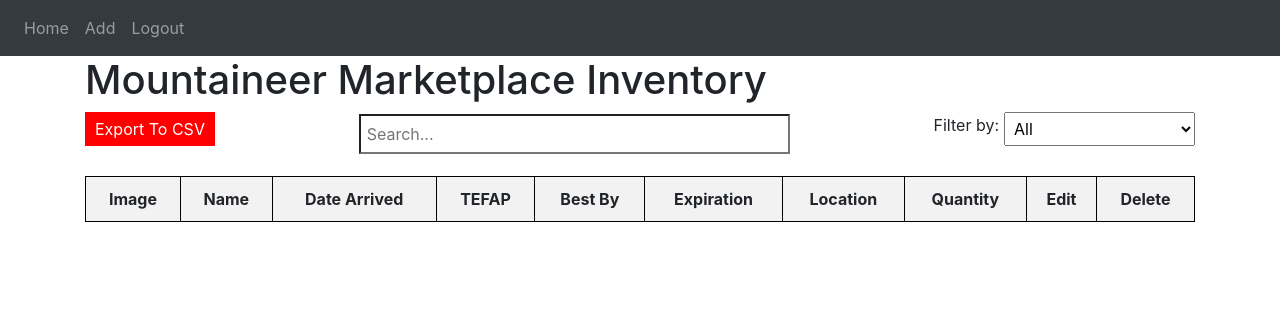
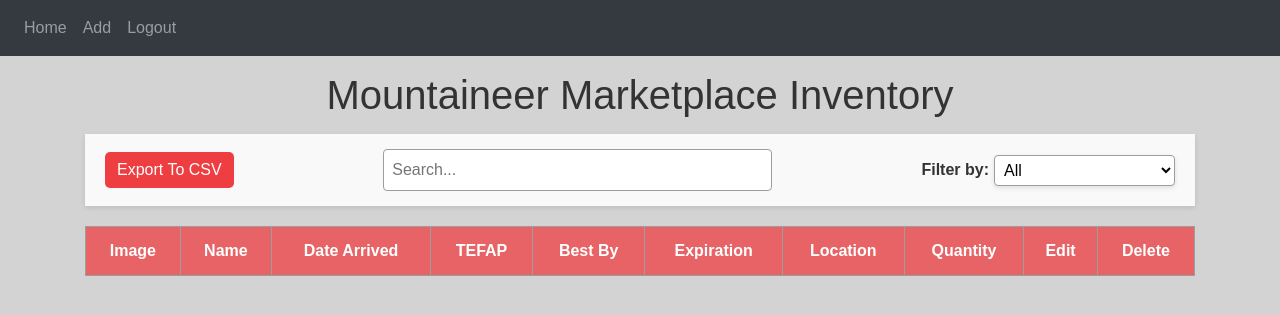
Before and after one commit to azamora96/Mountaineer-Marketplace-Inventory, a Flask app: template website/templates/home.html in a window 1280 px wide. Shown: the top 315 px of the page. Run offline with Flask 3, Linux system fonts and the light colour scheme; the template is opened without the code that fills it, so the values that code supplies are empty; some libraries are stand-ins or nearby versions.

Commit message:
home styling and other small edits

```diff
--- /dev/null
+++ b/website/static/style/base.css
@@ -0,0 +1,15 @@
+#imageModal {
+    display: none;
+    position: fixed;
+    z-index: 9999;
+    width: 100%;
+    height: 100%;
+    background-color: rgba(0,0,0,0.8);
+    justify-content: center;
+}
+#modalImage {
+    max-width: 90%;
+    max-height: 90%;
+    border-radius: 10px;
+    box-shadow: 0 0 20px rgba(255, 255, 255, 0.3);
+}
--- /dev/null
+++ b/website/static/style/home.css
@@ -0,0 +1,167 @@
+body {
+    background-color: rgba(211, 211, 211, 1);
+    font-family: Arial, sans-serif;
+    color: #333;
+    margin: 0;
+    padding: 0;
+}
+
+h1 {
+    margin-top: 15px;
+    margin-bottom: 15px;
+    text-align: center;
+}
+
+.top-controls {
+    display: flex;
+    justify-content: space-between;
+    align-items: center;
+    margin-bottom: 20px;
+    padding: 15px 20px;
+    background-color: #F9F9F9;
+    box-shadow: 0 2px 5px rgba(0, 0, 0, 0.1);
+    flex-wrap: nowrap;
+    gap: 20px;
+}
+
+.csv-button-container,
+.filter-container,
+.searchbar {
+    display: flex;
+    align-items: center;
+    margin: 0;
+}
+
+.csv-button-container {
+    flex: 0 0 auto;
+}
+
+.searchbar {
+    flex: 1;
+    justify-content: center;
+    text-align: center;
+}
+
+.searchbar input[type="search"] {
+    width: 60%;
+    padding: 8px;
+    font-size: 16px;
+    border-radius: 4px;
+    border: 1px solid #9C9D9F;
+    outline: none;
+    transition: border-color 0.3s;
+    margin: 0;
+    vertical-align: middle;
+}
+
+.searchbar input[type="search"]:focus {
+    border-color: #EE3E41;
+}
+
+.filter-container {
+    flex: 0 0 auto;
+    gap: 5px;
+}
+
+.filter-container label{
+    margin-top: 7px;
+    font-weight: bold;
+}
+
+.filter-dropdown {
+    padding: 5px;
+    border: 1px solid #9C9D9F;
+    border-radius: 4px;
+    background-color: #FFF;
+    box-shadow: 0 2px 5px rgba(0, 0, 0, 0.1);
+    margin: 0;
+    vertical-align: middle;
+}
+
+table {
+    width: 100%;
+    border-collapse: collapse;
+    margin-top: 20px;
+}
+
+table, th, td {
+    border: 1px solid #9C9D9F;
+}
+
+th, td {
+    padding: 12px;
+    text-align: center;
+}
+
+th {
+    background-color: rgba(238, 62, 65, 0.75);
+    color: #FFF;
+}
+
+td {
+    background-color: #F9F9F9;
+}
+
+td:hover {
+    background-color: rgba(236, 228, 213, 0.8);
+}
+
+.edit-button {
+    background-color: #C61331;
+    color: white;
+    padding: 6px 12px;
+    border: none;
+    cursor: pointer;
+    text-decoration: none;
+    border-radius: 5px;
+    transition: background-color 0.3s;
+}
+
+.edit-button:hover {
+    background-color: #9C9D9F;
+}
+
+.delete-button {
+    background-color: #C61331;
+    color: white;
+    padding: 6px 12px;
+    border: none;
+    cursor: pointer;
+    text-decoration: none;
+    border-radius: 5px;
+    transition: background-color 0.3s;
+}
+
+.delete-button:hover {
+    background-color: #9C9D9F;
+}
+
+.product-img {
+    width: 50px;
+    height: 50px;
+    cursor: pointer;
+    transition: transform 0.2s;
+    object-fit: cover;
+    border-radius: 5px;
+    border: 2px solid #9C9D9F;
+}
+
+.product-img:hover {
+    transform: scale(1.1);
+    border-color: #EE3E41;
+}
+
+.csv-button {
+    background-color: #EE3E41;
+    color: white;
+    padding: 6px 12px;
+    border: none;
+    cursor: pointer;
+    text-decoration: none;
+    border-radius: 5px;
+    transition: background-color 0.3s;
+}
+
+.csv-button:hover {
+    background-color: #C61331;
+}
--- a/website/templates/base.html
+++ b/website/templates/base.html
@@ -1,23 +1,7 @@
 <!DOCTYPE html>
 <html>
     <head>
-        <style>
-            #imageModal {
-                display: none;
-                position: fixed;
-                z-index: 9999;
-                width: 100%;
-                height: 100%;
-                background-color: rgba(0,0,0,0.8);
-                justify-content: center;
-            }
-            #modalImage {
-                max-width: 90%;
-                max-height: 90%;
-                border-radius: 10px;
-                box-shadow: 0 0 20px rgba(255, 255, 255, 0.3);
-            }
-        </style>
+        <link href="{{ url_for('static', filename='style/base.css') }}" rel="stylesheet">
         <meta charset="utf-8"/>
         <meta name="viewport" content="width=device-width, initial-scale=1" />
         <link
--- a/website/templates/home.html
+++ b/website/templates/home.html
@@ -1,99 +1,10 @@
 {% extends "base.html" %}
 {% block title %} Home {% endblock %}
 {% block content %}
-    <html lang="en">
+<html lang="en">
     <head>
         <title>Marketplace Inventory</title>
-        <style>
-            .top-controls {
-                display: flex;
-                justify-content: space-between;
-                align-items: center;
-                margin-bottom: 20px;
-                flex-wrap: wrap;
-            }
-            .searchbar {
-                flex: 1;
-                text-align: center;
-            }
-
-            .searchbar input[type="search"] {
-                width: 60%;
-                padding: 6px;
-                font-size: 16px;
-            }
-
-            .filter-container {
-                display: flex;
-                align-items: center;
-                gap: 5px;
-            }
-
-            .csv-button-container {
-                display: flex;
-                align-items: center;
-            }
-            table {
-                width: 100%;
-                border-collapse: collapse;
-            }
-            table, th, td {
-                border: 1px solid black;
-            }
-            th, td {
-                padding: 10px;
-                text-align: center;
-            }
-            th {
-                background-color: #f2f2f2;
-            }
-            .edit-button {
-                background-color: blue;
-                color: white;
-                padding: 5px 10px;
-                border: none;
-                cursor: pointer;
-                text-decoration: none;
-            }
-            .edit-button:hover {
-                background-color: purple;
-            }
-            .product-img {
-                width: 50px;
-                height: 50px;
-                cursor: pointer;
-                transition: transform 0.2s;
-                object-fit: cover;
-                border-radius: 5px;
-            }
-            .product-img:hover {
-                transform: scale(1.1);
-            }
-            .filter-container {
-                display: flex;
-                justify-content: flex-end;
-                margin-bottom: 10px;
-            }
-            .filter-dropdown {
-                padding: 5px;
-            }
-            .csv-button-container {
-            display: flex;
-            justify-content: flex-start;
-            margin-bottom: 10px;
-            }
-            .csv-button {
-                background-color: red;
-                color: white;
-                padding: 5px 10px;
-                border: none;
-                cursor: pointer;
-                text-decoration: none
-            }
-            .csv-button:hover {
-                background-color: darkgreen;
-            }
-        </style>
+        <link href="{{ url_for('static', filename='style/home.css') }}" rel="stylesheet">
     </head>
     <body>
         <header>
@@ -181,5 +92,5 @@
         <script src="{{ url_for('static', filename='home.js') }}"></script>
 
     </body>
-    </html>
+</html>
 {% endblock %}
```
Also changed, not shown: website/static/index.js (deleted, +0 -249 lines), website/static/style/add_edit.css (+9 -0 lines), website/templates/login_base.html (+0 -8 lines), 2 other files.
